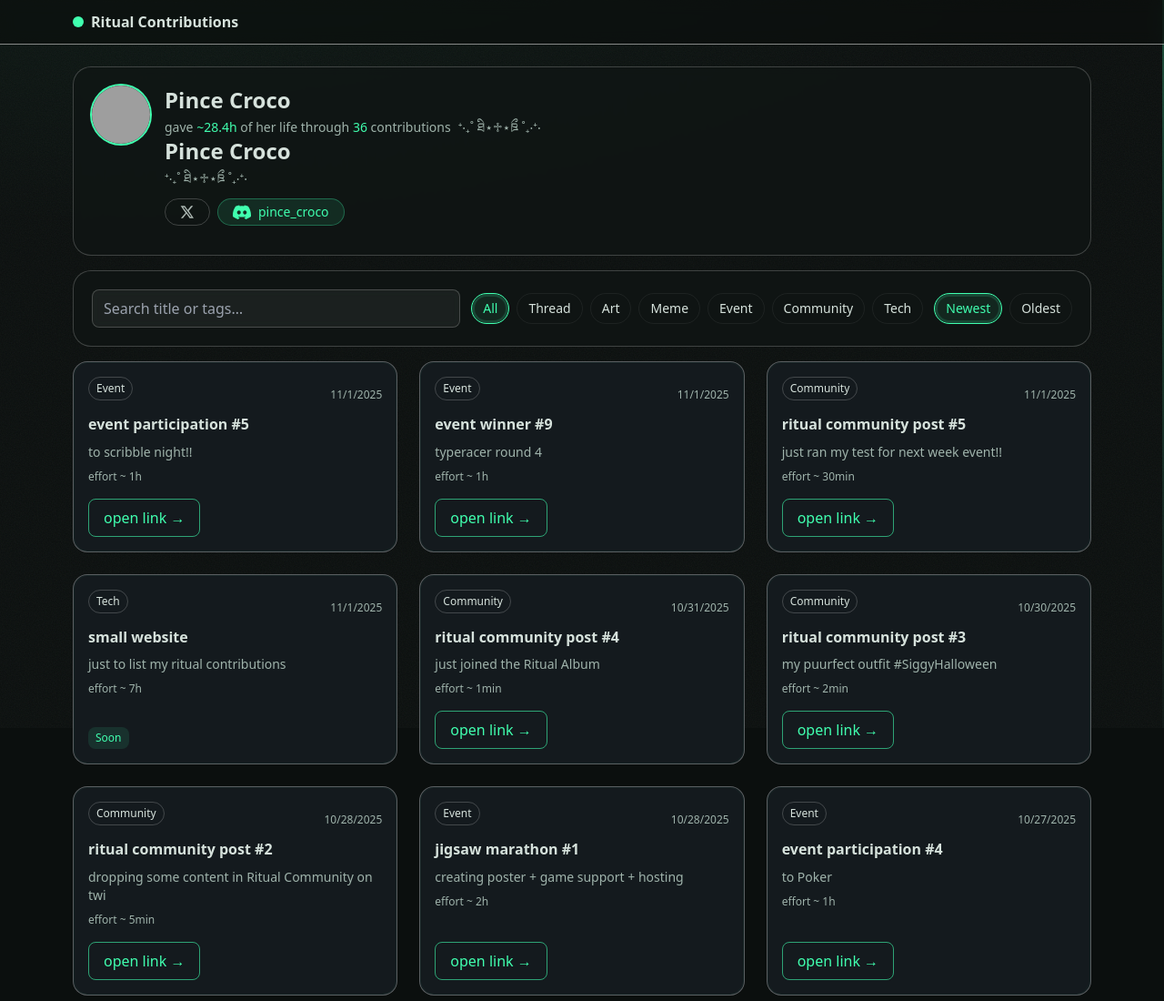
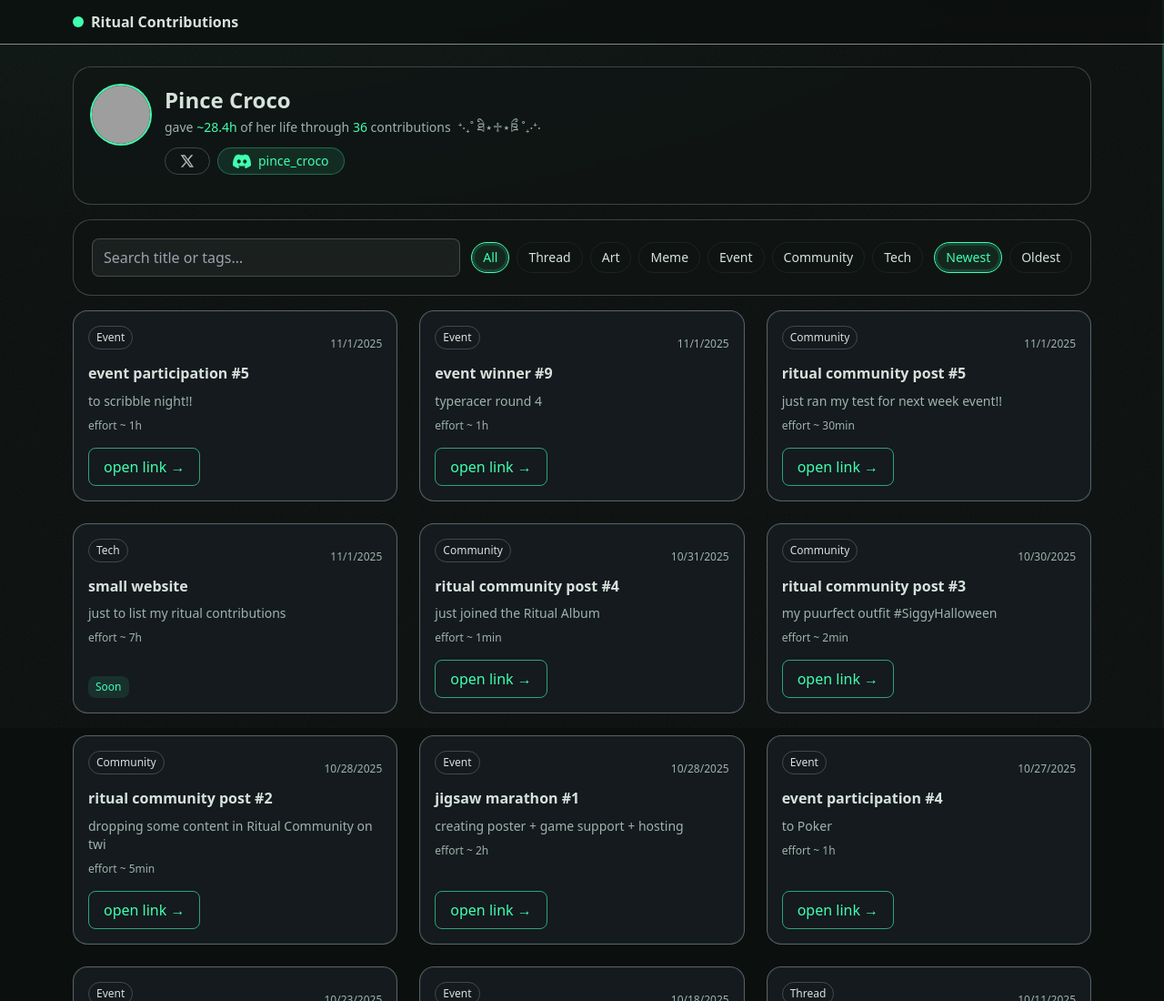
Before and after one commit to nafyn/ritual-pince, a plain HTML site: page index.html in a window 1280 px wide. Shown: the top 1100 px of the page at 91% size. Drawn offline with nearby package versions, Linux system fonts and the light colour scheme; grey boxes are pictures that could not be loaded.

Commit message:
Update index.html

```diff
--- a/index.html
+++ b/index.html
@@ -128,9 +128,6 @@
             <span id="stats"></span>
             <span>⁺‧₊˚ ཐི⋆♱⋆ཋྀ ˚₊‧⁺‧</span>
           </div>
-          <h1 id="pfName" class="text-2xl font-bold">Pince Croco</h1>
-          <p id="stats" class="text-sm text-base-sub mt-1"></p>
-          <p id="pfBio" class="text-sm text-base-sub mt-1">⁺‧₊˚ ཐི⋆♱⋆ཋྀ ˚₊‧⁺‧</p>
           <div class="flex flex-wrap gap-2 mt-3 text-sm">
             <a href="https://x.com/pince_croco" class="flex items-center gap-2 px-4 py-1 rounded-full border border-base-border/20 text-base-text/80 hover:text-acc hover:bg-base-surface/40 transition-colors"target="_blank" rel="noopener noreferrer">
               <svg width="16" height="16" viewBox="0 0 24 24" fill="none" xmlns="http://www.w3.org/2000/svg" class="pointer-events-none">
```
